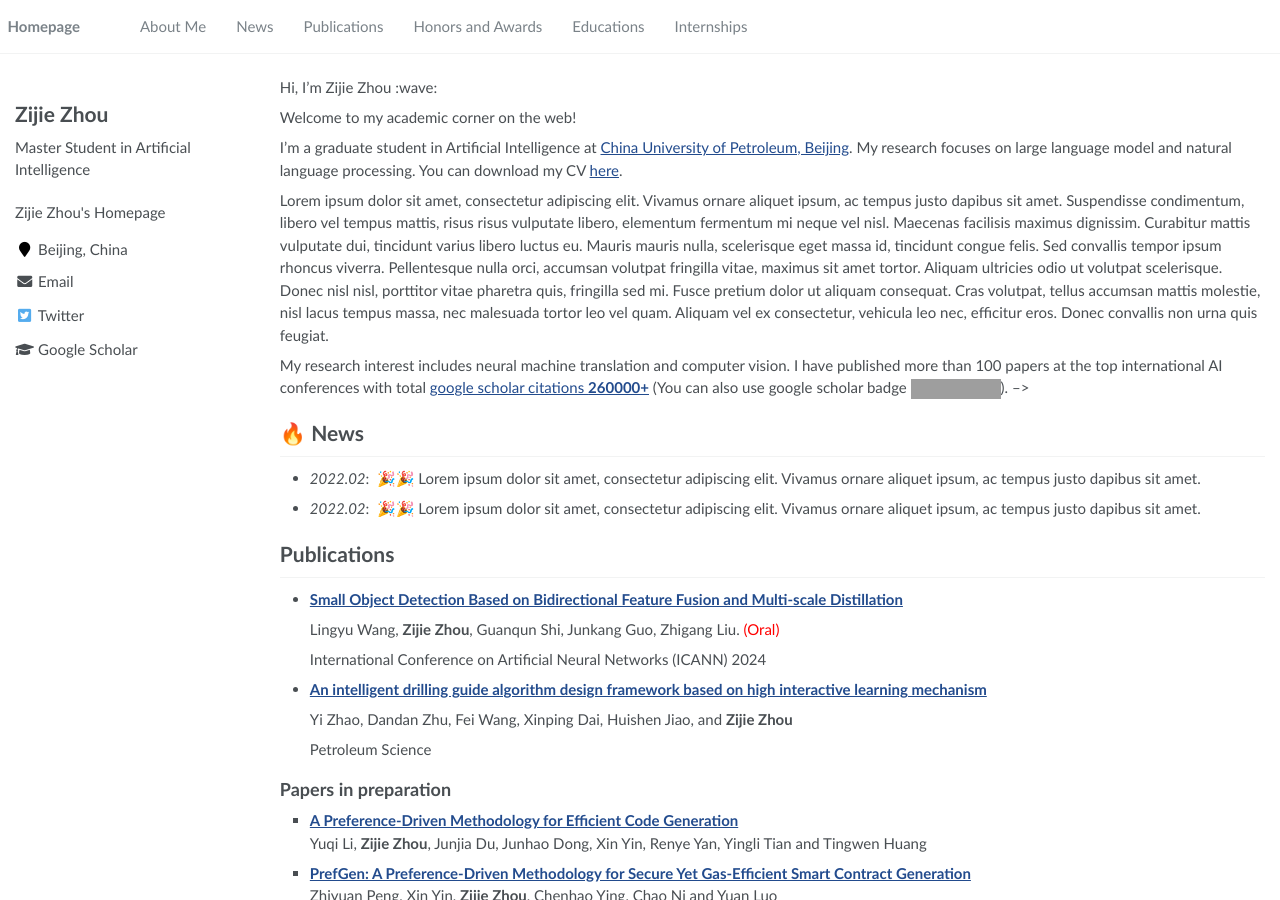
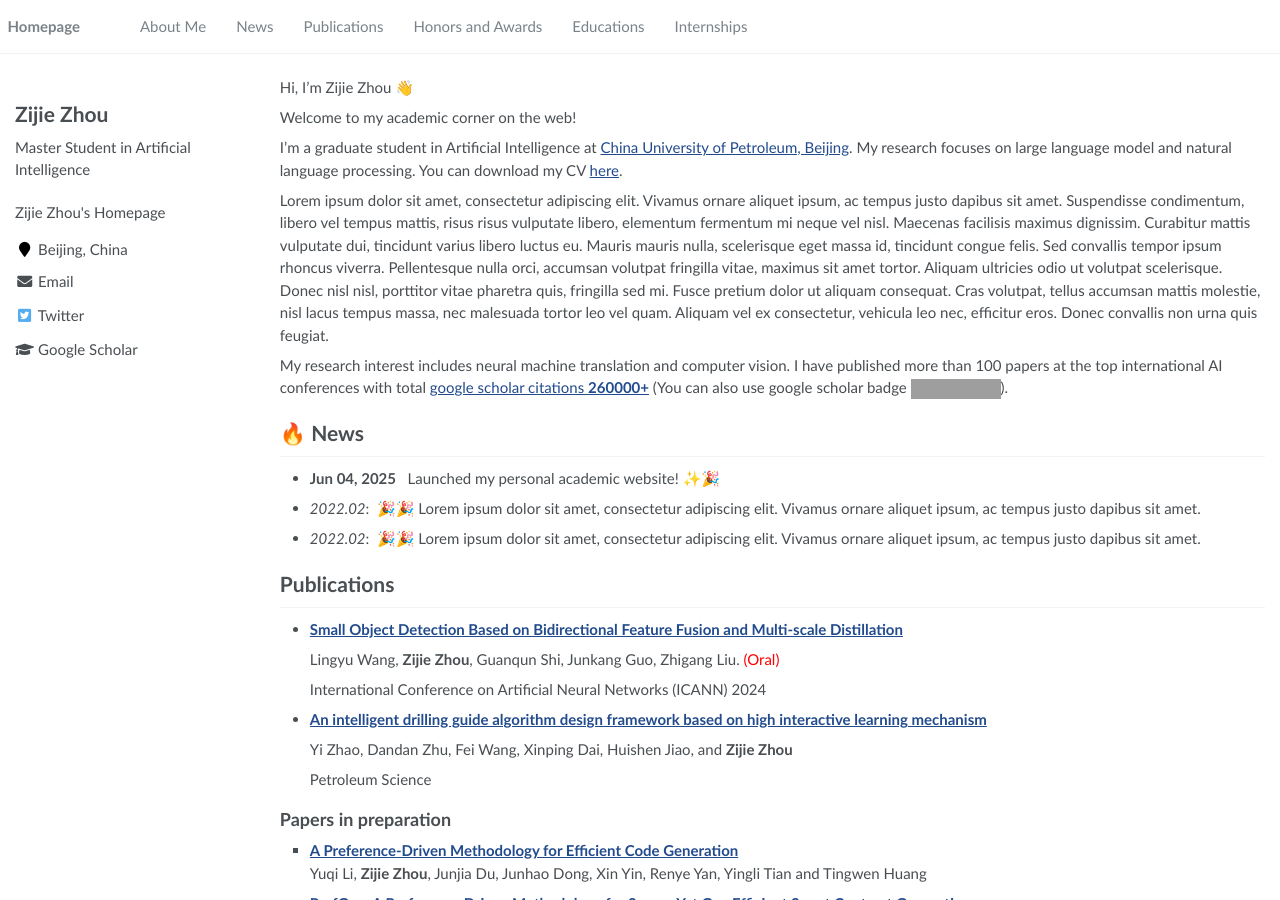
Before and after one commit to zijiezho/homepage, a Jekyll site: the page built from _pages/about.md, in a window 1280 px wide and 900 px high. Built offline with Jekyll 4.4.1, drawn with Linux system fonts in a browser that asks for light colours; grey boxes are pictures that could not be loaded.

```diff
--- a/_pages/about.md
+++ b/_pages/about.md
@@ -17,20 +17,21 @@ redirect_from:
 
 <span class='anchor' id='about-me'></span>
 
-Hi, I'm Zijie Zhou :wave:
+Hi, I'm Zijie Zhou 👋
 
 Welcome to my academic corner on the web!
 
-I'm a graduate student in Artificial Intelligence at <a href='https://cup.edu.cn'>China University of Petroleum, Beijing</a>. My research focuses on large language model and natural language processing. You can download my CV <a herf="">here</a>.
+I'm a graduate student in Artificial Intelligence at <a href='https://cup.edu.cn'>China University of Petroleum, Beijing</a>. My research focuses on large language model and natural language processing. You can download my CV <a herf="/assets/pdf/zhouzijie_cv.pdf">here</a>.
 
 
 
 Lorem ipsum dolor sit amet, consectetur adipiscing elit. Vivamus ornare aliquet ipsum, ac tempus justo dapibus sit amet. Suspendisse condimentum, libero vel tempus mattis, risus risus vulputate libero, elementum fermentum mi neque vel nisl. Maecenas facilisis maximus dignissim. Curabitur mattis vulputate dui, tincidunt varius libero luctus eu. Mauris mauris nulla, scelerisque eget massa id, tincidunt congue felis. Sed convallis tempor ipsum rhoncus viverra. Pellentesque nulla orci, accumsan volutpat fringilla vitae, maximus sit amet tortor. Aliquam ultricies odio ut volutpat scelerisque. Donec nisl nisl, porttitor vitae pharetra quis, fringilla sed mi. Fusce pretium dolor ut aliquam consequat. Cras volutpat, tellus accumsan mattis molestie, nisl lacus tempus massa, nec malesuada tortor leo vel quam. Aliquam vel ex consectetur, vehicula leo nec, efficitur eros. Donec convallis non urna quis feugiat.
 
-My research interest includes neural machine translation and computer vision. I have published more than 100 papers at the top international AI conferences with total <a href='https://scholar.google.com/citations?user=DhtAFkwAAAAJ'>google scholar citations <strong><span id='total_cit'>260000+</span></strong></a> (You can also use google scholar badge <a href='https://scholar.google.com/citations?user=DhtAFkwAAAAJ'><img src="https://img.shields.io/endpoint?url={{ url | url_encode }}&logo=Google%20Scholar&labelColor=f6f6f6&color=9cf&style=flat&label=citations"></a>). -->
+My research interest includes neural machine translation and computer vision. I have published more than 100 papers at the top international AI conferences with total <a href='https://scholar.google.com/citations?user=DhtAFkwAAAAJ'>google scholar citations <strong><span id='total_cit'>260000+</span></strong></a> (You can also use google scholar badge <a href='https://scholar.google.com/citations?user=DhtAFkwAAAAJ'><img src="https://img.shields.io/endpoint?url={{ url | url_encode }}&logo=Google%20Scholar&labelColor=f6f6f6&color=9cf&style=flat&label=citations"></a>).
 
 
 # 🔥 News
+- **Jun 04, 2025** &nbsp; Launched my personal academic website! ✨🎉
 - *2022.02*: &nbsp;🎉🎉 Lorem ipsum dolor sit amet, consectetur adipiscing elit. Vivamus ornare aliquet ipsum, ac tempus justo dapibus sit amet.
 - *2022.02*: &nbsp;🎉🎉 Lorem ipsum dolor sit amet, consectetur adipiscing elit. Vivamus ornare aliquet ipsum, ac tempus justo dapibus sit amet.
 
```
Also changed, not shown: 1 other file.
